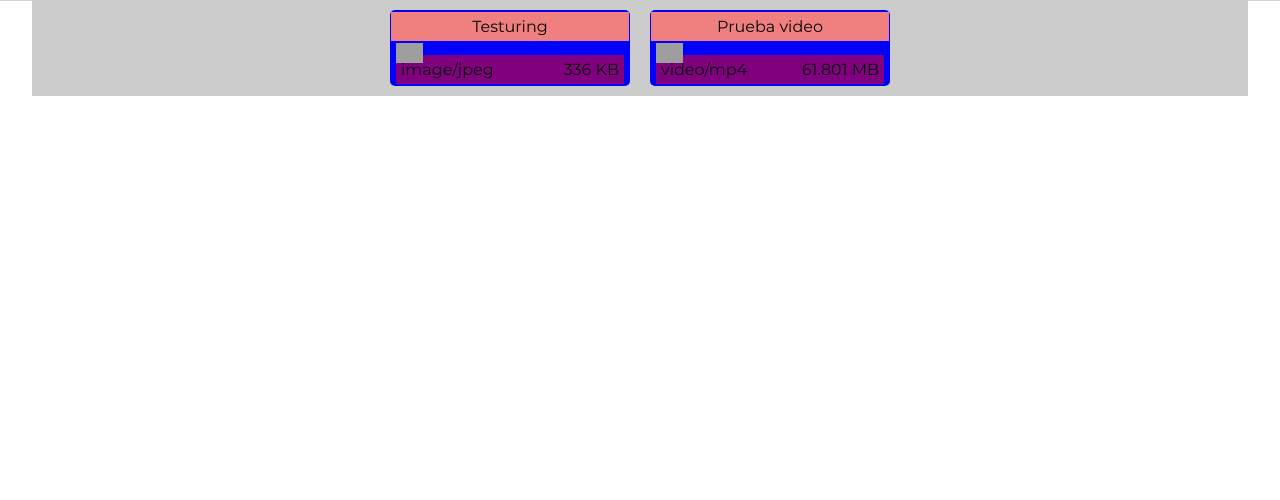
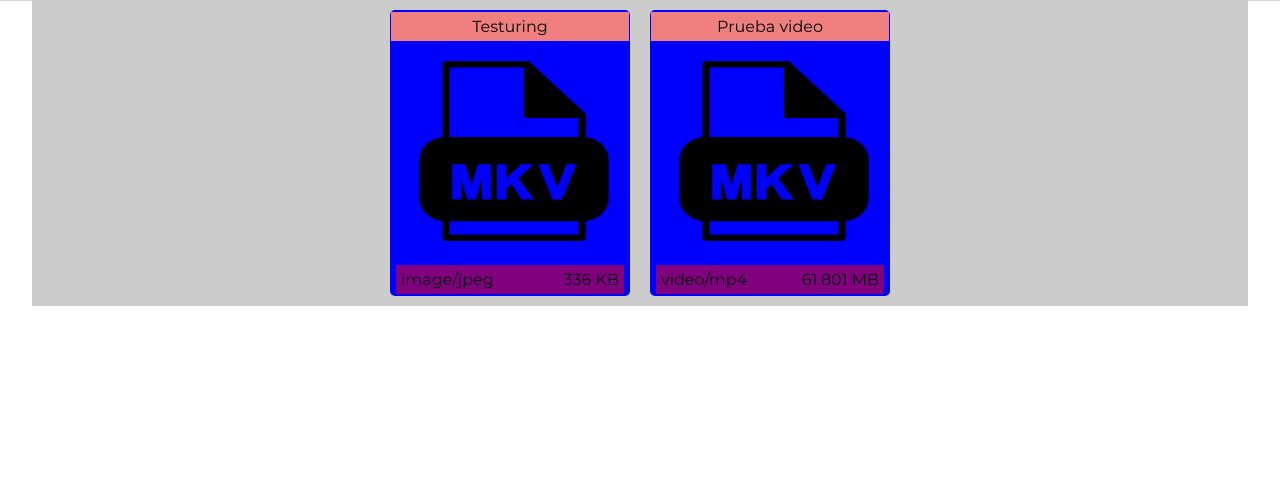
Before and after one commit to Drako9159/server-home, a Node server app: page /drop in a window 1280 px wide. Shown: the part 60-560 px from the top of the page. Run offline with Node 20, Linux system fonts and the light colour scheme; grey boxes are pictures that could not be loaded.

Commit message:
change styles drop

```diff
--- a/src/public/styles/drop.css
+++ b/src/public/styles/drop.css
@@ -30,12 +30,13 @@
 }
 .card-body {
   max-width: 95%;
-  margin: 0 auto;
-  height: 10px;
+
+  margin: 5px;
 }
 .card-body img {
-  max-width: 100%;
-  height: 20px;
+  width: 100%;
+  max-height: 200px;
+  margin: 5px;
 }
 
 .card-footer {
--- a/src/views/drop.ejs
+++ b/src/views/drop.ejs
@@ -17,7 +17,7 @@
           <div class="card-header"><%- e.title %></div>
           <div class="card-body">
             <img
-              src="<%- `./uploads/drops/${e.namepath}` %>"
+              src="<%- `./icons/mkv.png` %>"
               alt="<%- e.namepath %>"
               class="card-img"
             />
```
